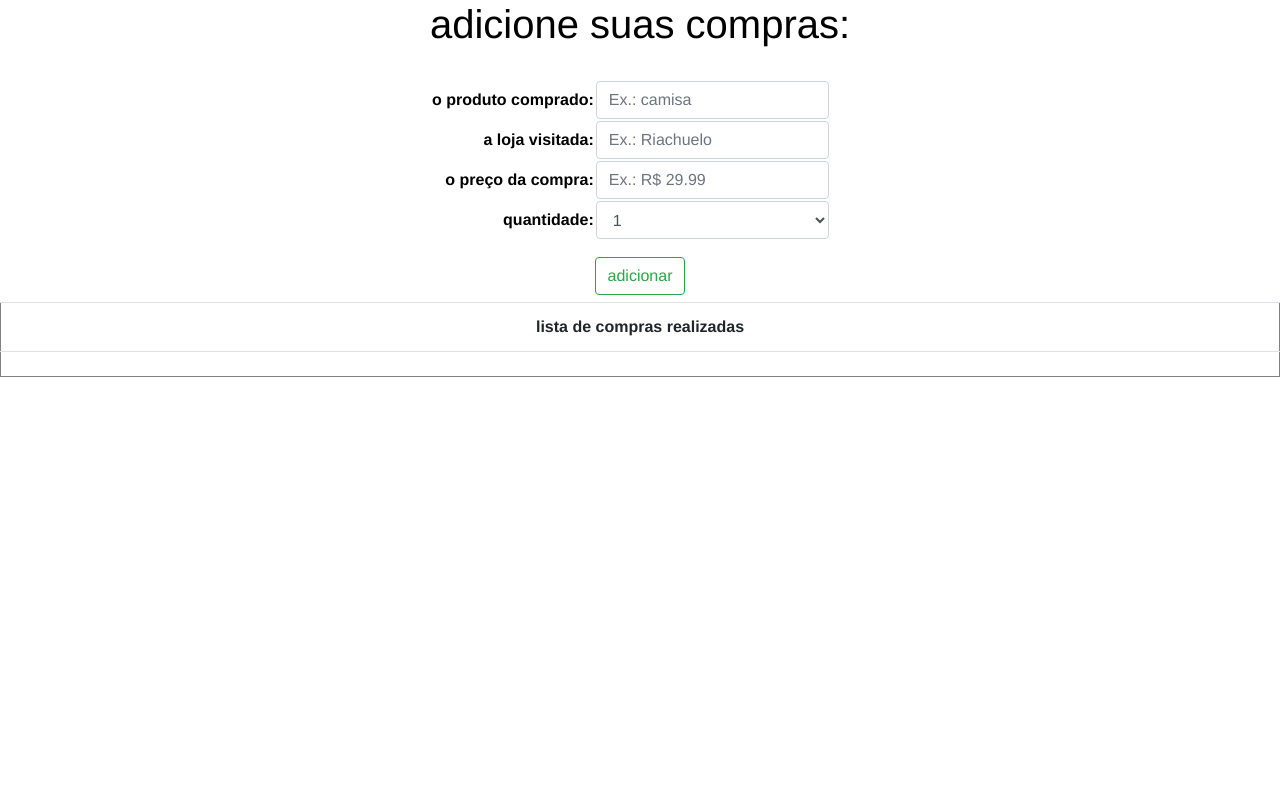
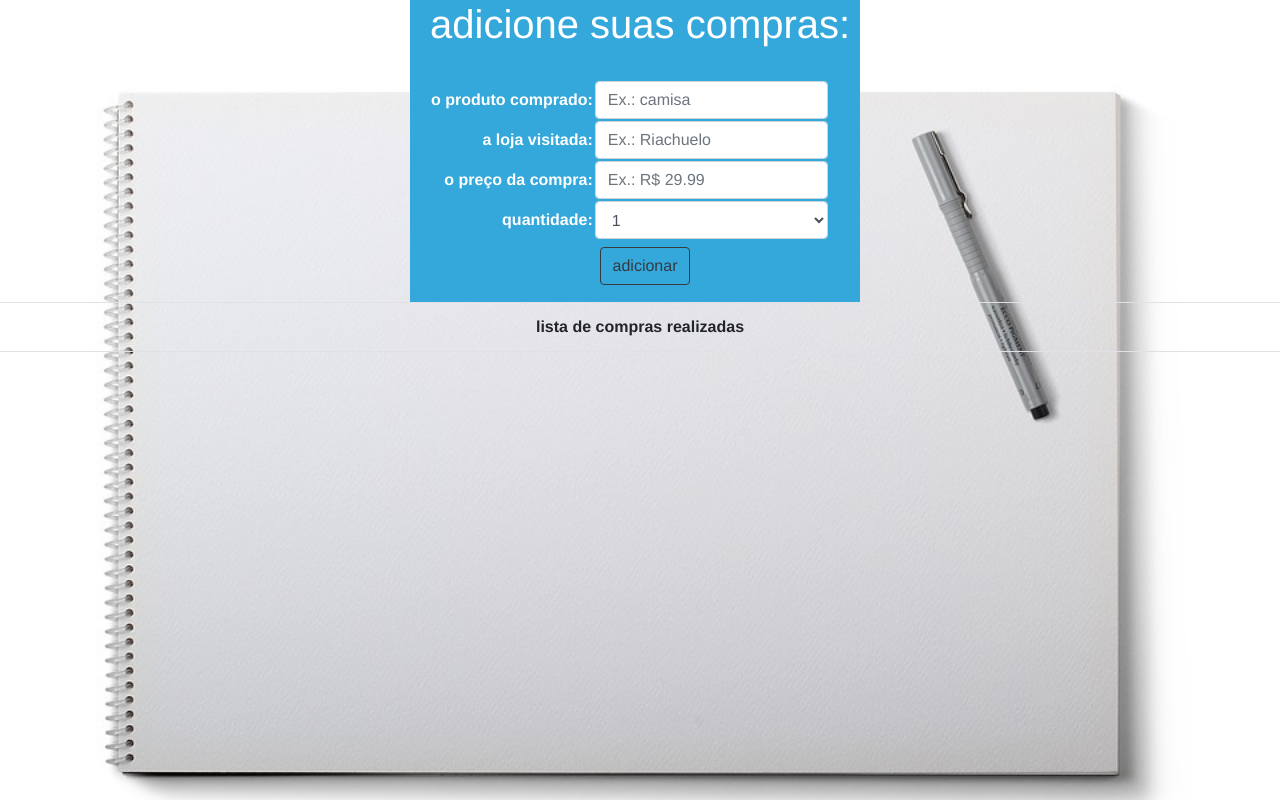
Before and after one commit to dnosuke/gerenciador_de_compras, a Vue app: page / in a window 1280 px wide. Built offline with nearby package versions, Linux system fonts and the light colour scheme.

Commit message:
configurando css

```diff
--- a/src/App.vue
+++ b/src/App.vue
@@ -25,9 +25,7 @@
 }
 body{
   text-align: center;
-  background-color: White;
-  /*background-image: url("https://cdn.pixabay.com/photo/2016/12/02/02/10/idea-1876659_960_720.jpg");
-  background-repeat: no-repeat;
-  background-size: 1299px 679px;*/
+  background-image: url("./assets/backgroundimg.jpg");
+  background-size: cover;
 }
 </style>
--- a/src/components/Body.vue
+++ b/src/components/Body.vue
@@ -1,8 +1,7 @@
 <template>
   <div id="Body">
-    <h1>adicione suas compras:</h1>
     <div class="caixa">
-
+      <h1>adicione suas compras:</h1>
       <form v-on:submit.prevent="addProduto">
         <label for="new-produto"></label>
         <table>
@@ -45,13 +44,14 @@
           </tr>
         </table>
       </form>
-    </div>
-    <div class="btn">
-      <button type="button" class="btn btn-outline-success" @click="addProduto">adicionar</button><br>
+      <div class="btn">
+        <button type="button" class="btn btn-outline-dark" @click="addProduto">adicionar</button><br>
+      </div>
     </div>
 
+
     <div>
-      <table class="table" border="1">
+      <table class="table">
         <tr>
           <th>lista de compras realizadas</th>
         </tr>
@@ -109,11 +109,29 @@
 
 <style>
 .caixa {
-  padding-left: 431px;
+  background-color: #34A8DB;
+
+  margin-top: 0px;
+  margin-bottom: 0px;
+  margin-right: 0px;
+  margin-left: 410px;
+
+  padding-top: 0px;
+  padding-right: 0px;
+  padding-left: 20px;
   padding-bottom: 10px;
+
+  height: auto;
+  width: 450px;
+  position: relative;
+}
+h1 {
+  color: #FFFFFF;
+  text-align: justify;
 }
 .tabtext {
   text-align: right;
+  color: #FFFFFF;
 }
 .tabinp {
   text-align: left;
```
Also changed, not shown: src/assets/backgroundimg.jpg (added).
